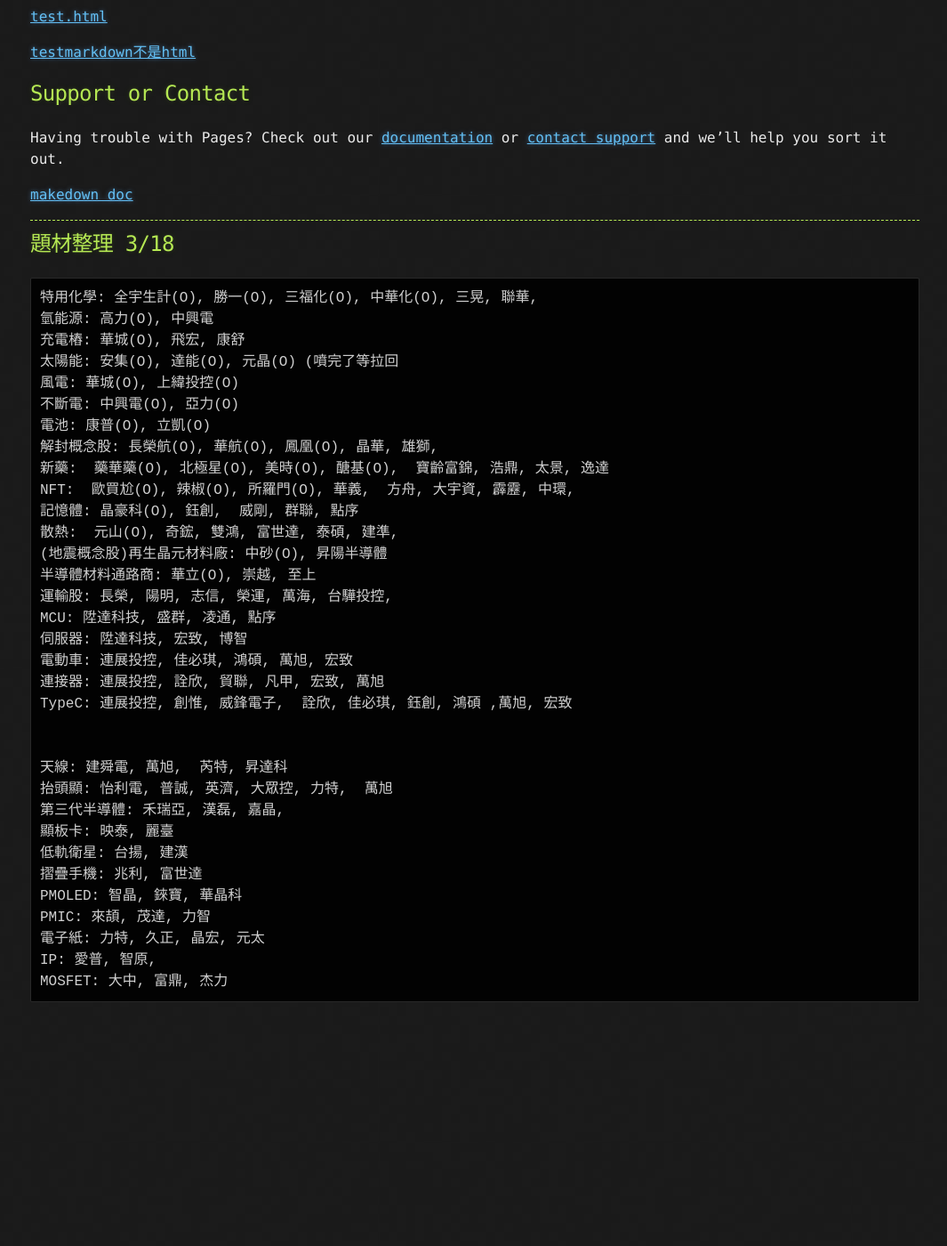
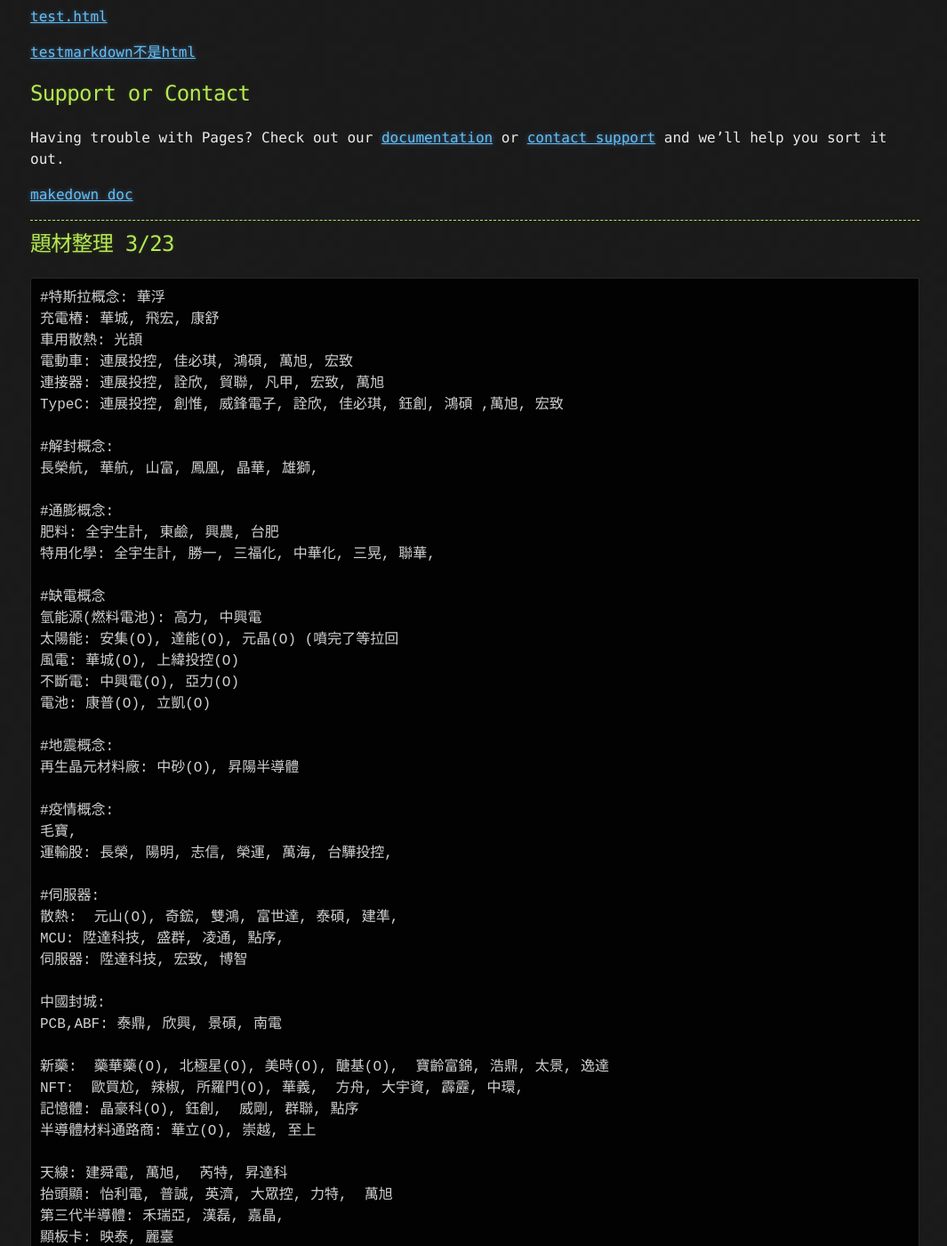
Before and after one commit to lepg5487/Stock_God, a Jekyll site: the page built from index.md, in a window 1280 px wide and 1400 px high, scrolled down 15741 px. Shown: the whole window at 89% size, without its empty margins (106-1171 px from the left). Built offline with Jekyll 4.4.1, drawn with Linux system fonts in a browser that asks for light colours; our own code applies the rules of GitHub Pages for plain Markdown files; before the commit the page ends 16887 px from its top, so only the background shows below that; some of the changed text lies outside the part shown.

Commit message:
Update index.md

````diff
--- a/index.md
+++ b/index.md
@@ -670,29 +670,48 @@
 
 ---
 
-## 題材整理 3/18
+## 題材整理 3/23
 ```
-特用化學: 全宇生計(O), 勝一(O), 三福化(O), 中華化(O), 三晃, 聯華,
-氫能源: 高力(O), 中興電
-充電樁: 華城(O), 飛宏, 康舒
+#特斯拉概念: 華浮
+充電樁: 華城, 飛宏, 康舒
+車用散熱: 光頡
+電動車: 連展投控, 佳必琪, 鴻碩, 萬旭, 宏致
+連接器: 連展投控, 詮欣, 貿聯, 凡甲, 宏致, 萬旭
+TypeC: 連展投控, 創惟, 威鋒電子, 詮欣, 佳必琪, 鈺創, 鴻碩 ,萬旭, 宏致
+
+#解封概念:
+長榮航, 華航, 山富, 鳳凰, 晶華, 雄獅,
+
+#通膨概念:
+肥料: 全宇生計, 東鹼, 興農, 台肥
+特用化學: 全宇生計, 勝一, 三福化, 中華化, 三晃, 聯華,
+
+#缺電概念
+氫能源(燃料電池): 高力, 中興電
 太陽能: 安集(O), 達能(O), 元晶(O) (噴完了等拉回
 風電: 華城(O), 上緯投控(O)
 不斷電: 中興電(O), 亞力(O)
 電池: 康普(O), 立凱(O)
-解封概念股: 長榮航(O), 華航(O), 鳳凰(O), 晶華, 雄獅,
+
+#地震概念:
+再生晶元材料廠: 中砂(O), 昇陽半導體
+
+#疫情概念:
+毛寶,
+運輸股: 長榮, 陽明, 志信, 榮運, 萬海, 台驊投控,
+
+#伺服器:
+散熱:  元山(O), 奇鋐, 雙鴻, 富世達, 泰碩, 建準,
+MCU: 陞達科技, 盛群, 凌通, 點序,
+伺服器: 陞達科技, 宏致, 博智
+
+中國封城:
+PCB,ABF: 泰鼎, 欣興, 景碩, 南電
+
 新藥:  藥華藥(O), 北極星(O), 美時(O), 醣基(O),  寶齡富錦, 浩鼎, 太景, 逸達
-NFT:  歐買尬(O), 辣椒(O), 所羅門(O), 華義,  方舟, 大宇資, 霹靂, 中環,
+NFT:  歐買尬, 辣椒, 所羅門(O), 華義,  方舟, 大宇資, 霹靂, 中環,
 記憶體: 晶豪科(O), 鈺創,  威剛, 群聯, 點序
-散熱:  元山(O), 奇鋐, 雙鴻, 富世達, 泰碩, 建準,
-(地震概念股)再生晶元材料廠: 中砂(O), 昇陽半導體
 半導體材料通路商: 華立(O), 崇越, 至上
-運輸股: 長榮, 陽明, 志信, 榮運, 萬海, 台驊投控,
-MCU: 陞達科技, 盛群, 凌通, 點序
-伺服器: 陞達科技, 宏致, 博智
-電動車: 連展投控, 佳必琪, 鴻碩, 萬旭, 宏致
-連接器: 連展投控, 詮欣, 貿聯, 凡甲, 宏致, 萬旭
-TypeC: 連展投控, 創惟, 威鋒電子,  詮欣, 佳必琪, 鈺創, 鴻碩 ,萬旭, 宏致
-
 
 天線: 建舜電, 萬旭,  芮特, 昇達科
 抬頭顯: 怡利電, 普誠, 英濟, 大眾控, 力特,  萬旭
````
